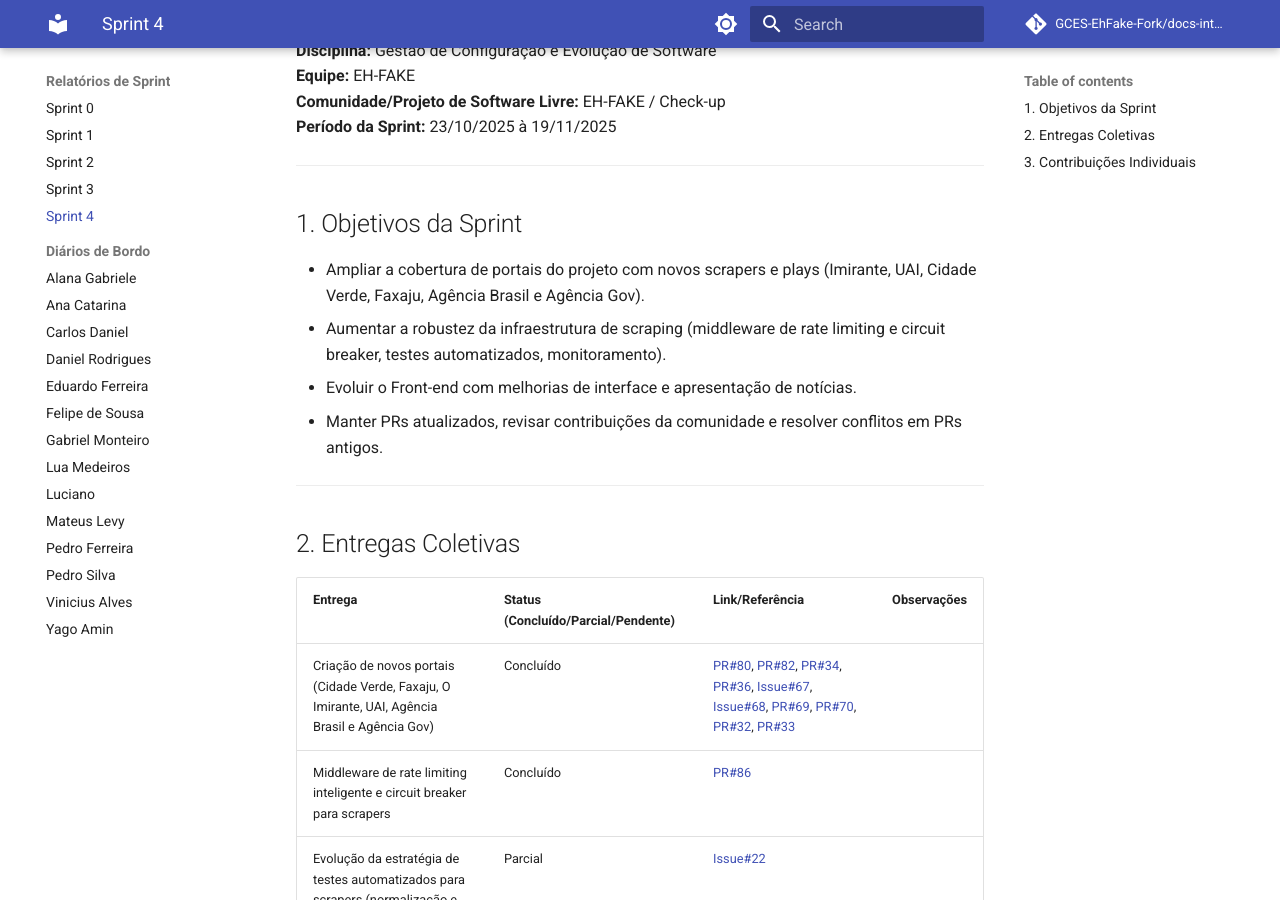
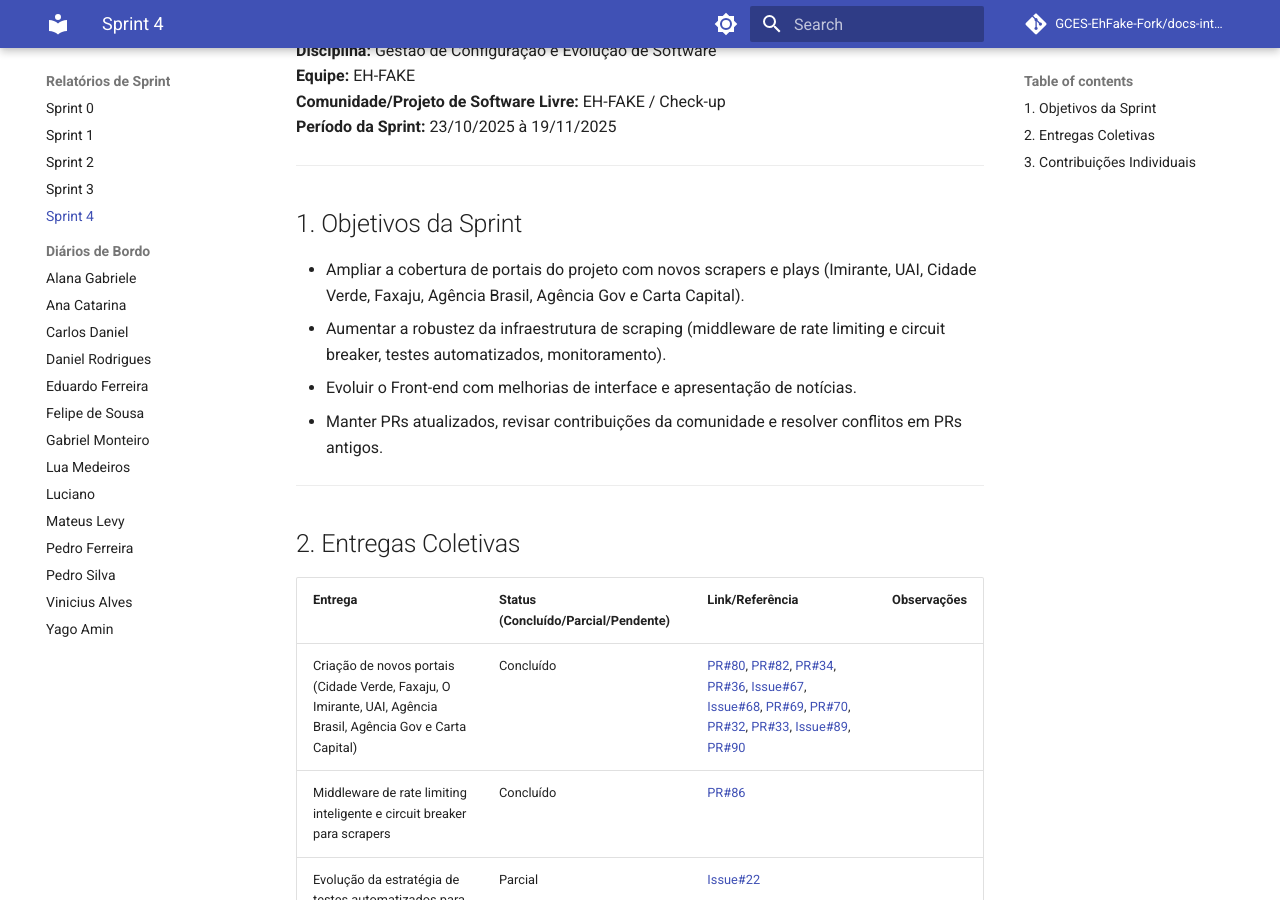
Before and after one commit to GCES-EhFake-Fork/docs-interno, an MkDocs documentation site: the page built from docs/sprints/sprint4.md, in a window 1280 px wide and 900 px high, scrolled down 190 px. Built offline with MkDocs 1.6.1 and Material for MkDocs 9.7.7, drawn with Linux system fonts in a browser that asks for light colours; comment, search, counter and statistics services are not loaded; some of the changed text lies outside the part shown.

Commit message:
docs: Adicionando contribuições Pedro Silva

```diff
--- a/docs/sprints/sprint4.md
+++ b/docs/sprints/sprint4.md
@@ -9,7 +9,7 @@
 
 ## 1. Objetivos da Sprint
 
-- Ampliar a cobertura de portais do projeto com novos scrapers e plays (Imirante, UAI, Cidade Verde, Faxaju, Agência Brasil e Agência Gov).
+- Ampliar a cobertura de portais do projeto com novos scrapers e plays (Imirante, UAI, Cidade Verde, Faxaju, Agência Brasil, Agência Gov e Carta Capital).
 - Aumentar a robustez da infraestrutura de scraping (middleware de rate limiting e circuit breaker, testes automatizados, monitoramento).
 - Evoluir o Front-end com melhorias de interface e apresentação de notícias.
 - Manter PRs atualizados, revisar contribuições da comunidade e resolver conflitos em PRs antigos.
@@ -20,7 +20,7 @@
 
 | Entrega                                                                                           | Status (Concluído/Parcial/Pendente) | Link/Referência                                                                                                                                                                                                                                                                                                                                                                                                                                                                                                                                                                                      | Observações |
 | :------------------------------------------------------------------------------------------------ | :---------------------------------- | :--------------------------------------------------------------------------------------------------------------------------------------------------------------------------------------------------------------------------------------------------------------------------------------------------------------------------------------------------------------------------------------------------------------------------------------------------------------------------------------------------------------------------------------------------------------------------------------------------- | :---------- |
-| Criação de novos portais (Cidade Verde, Faxaju, O Imirante, UAI, Agência Brasil e Agência Gov)    | Concluído                           | [PR#80](https://github.com/EH-FAKE/check-up/pull/80), [PR#82](https://github.com/EH-FAKE/check-up/pull/82), [PR#34](https://github.com/GCES-EhFake-Fork/checkUp/pull/34), [PR#36](https://github.com/GCES-EhFake-Fork/checkUp/pull/36), [Issue#67](https://github.com/EH-FAKE/check-up/issues/67), [Issue#68](https://github.com/EH-FAKE/check-up/issues/68), [PR#69](https://github.com/EH-FAKE/check-up/pull/69), [PR#70](https://github.com/EH-FAKE/check-up/pull/70), [PR#32](https://github.com/GCES-EhFake-Fork/checkUp/pull/32), [PR#33](https://github.com/GCES-EhFake-Fork/checkUp/pull/33) |             |
+| Criação de novos portais (Cidade Verde, Faxaju, O Imirante, UAI, Agência Brasil, Agência Gov e Carta  Capital)    | Concluído                           | [PR#80](https://github.com/EH-FAKE/check-up/pull/80), [PR#82](https://github.com/EH-FAKE/check-up/pull/82), [PR#34](https://github.com/GCES-EhFake-Fork/checkUp/pull/34), [PR#36](https://github.com/GCES-EhFake-Fork/checkUp/pull/36), [Issue#67](https://github.com/EH-FAKE/check-up/issues/67), [Issue#68](https://github.com/EH-FAKE/check-up/issues/68), [PR#69](https://github.com/EH-FAKE/check-up/pull/69), [PR#70](https://github.com/EH-FAKE/check-up/pull/70), [PR#32](https://github.com/GCES-EhFake-Fork/checkUp/pull/32), [PR#33](https://github.com/GCES-EhFake-Fork/checkUp/pull/33), [Issue#89](https://github.com/EH-FAKE/check-up/issues/89), [PR#90](https://github.com/EH-FAKE/check-up/pull/90)  |             |
 | Middleware de rate limiting inteligente e circuit breaker para scrapers                           | Concluído                           | [PR#86](https://github.com/EH-FAKE/check-up/pull/86)                                                                                                                                                                                                                                                                                                                                                                                                                                                                                                                                                 |             |
 | Evolução da estratégia de testes automatizados para scrapers (normalização e campos obrigatórios) | Parcial                             | [Issue#22](https://github.com/GCES-EhFake-Fork/checkUp/issues/22)                                                                                                                                                                                                                                                                                                                                                                                                                                                                                                                                    |             |
 | Melhorias no Front-end                                                                            | Concluído                           | [PR#72](https://github.com/EH-FAKE/check-up/pull/72), [PR#74](https://github.com/EH-FAKE/check-up/pull/74)                                                                                                                                                                                                                                                                                                                                                                                                                                                                                           |             |
@@ -43,6 +43,6 @@
 | Luciano    | -                                                                                                                                                                                                                                                       | –                                                                                                                                                                                                                                                                                                                                                            | –           |
 | Mateus     | -                                                                                                                                                                                                                                                       | –                                                                                                                                                                                                                                                                                                                                                            | –           |
 | Pedro F.   | -                                                                                                                                                                                                                                                       | –                                                                                                                                                                                                                                                                                                                                                            | –           |
-| Pedro S.   | -                                                                                                                                                                                                                                                       | –                                                                                                                                                                                                                                                                                                                                                            | –           |
+| Pedro S.   | Implementação dos spiders e plays do jornal Carta Capital                                                                                                                                                                                                                                                        | [Issue#89](https://github.com/EH-FAKE/check-up/issues/89), [PR#90](https://github.com/EH-FAKE/check-up/pull/90)                                                                                                                                                                                  | –           |
 | Vinicius   | Implementação de melhorias de UI no Front-end e imagens para os cards de notícias, deixando o site mais bonito e intuitivo.                                                                                                                             | [PR#72](https://github.com/EH-FAKE/check-up/pull/72), [PR#74](https://github.com/EH-FAKE/check-up/pull/74)                                                                                                                                                                                                                                                   |             |
 | Yago       | Desenvolvimento completo dos portais Agência Brasil e Agência Gov (estudo, spiders, plays, testes e validação); criação de issues e PRs tanto no repositório base quanto no fork da equipe.                                                             | [Issue#67](https://github.com/EH-FAKE/check-up/issues/67), [Issue#68](https://github.com/EH-FAKE/check-up/issues/68), [PR#69](https://github.com/EH-FAKE/check-up/pull/69), [PR#70](https://github.com/EH-FAKE/check-up/pull/70), [PR#32](https://github.com/GCES-EhFake-Fork/checkUp/pull/32), [PR#33](https://github.com/GCES-EhFake-Fork/checkUp/pull/33) |             |
```
